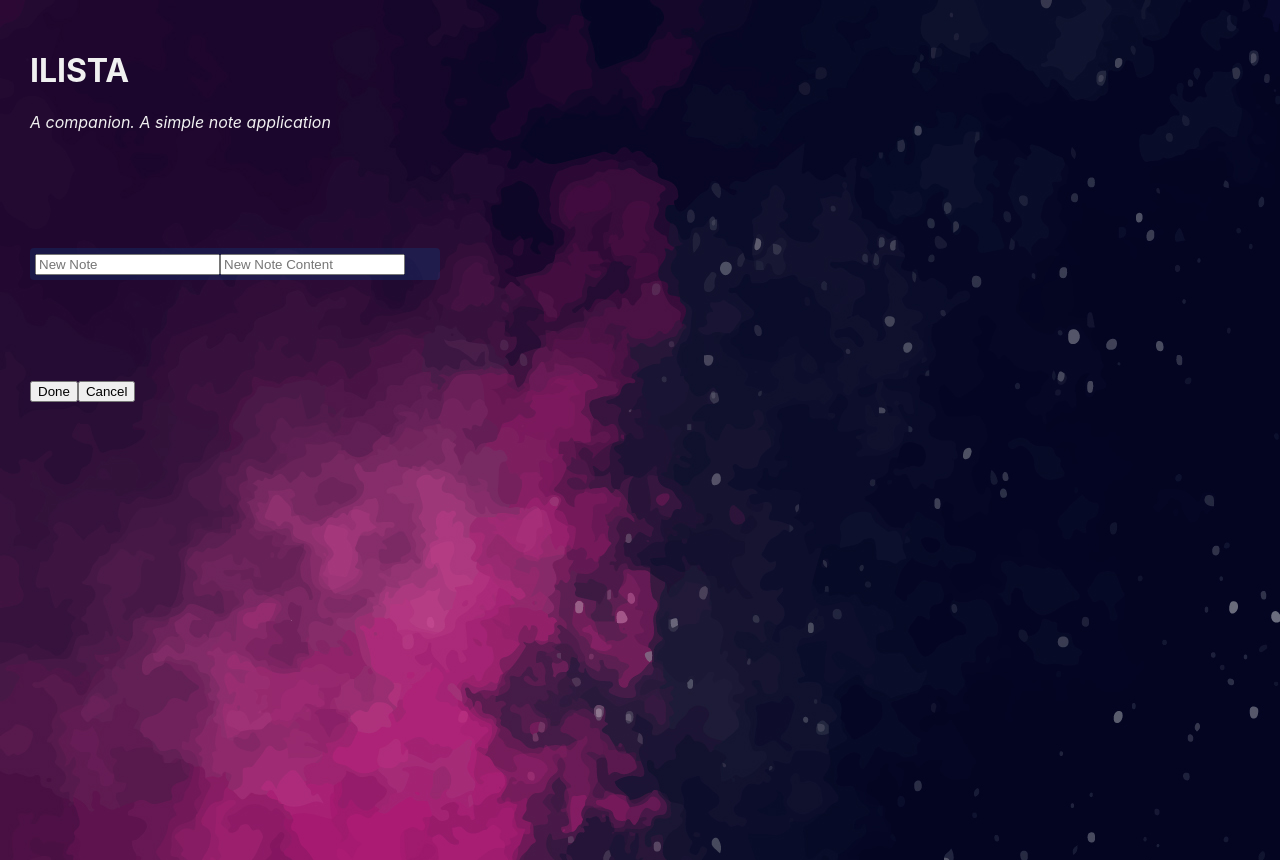
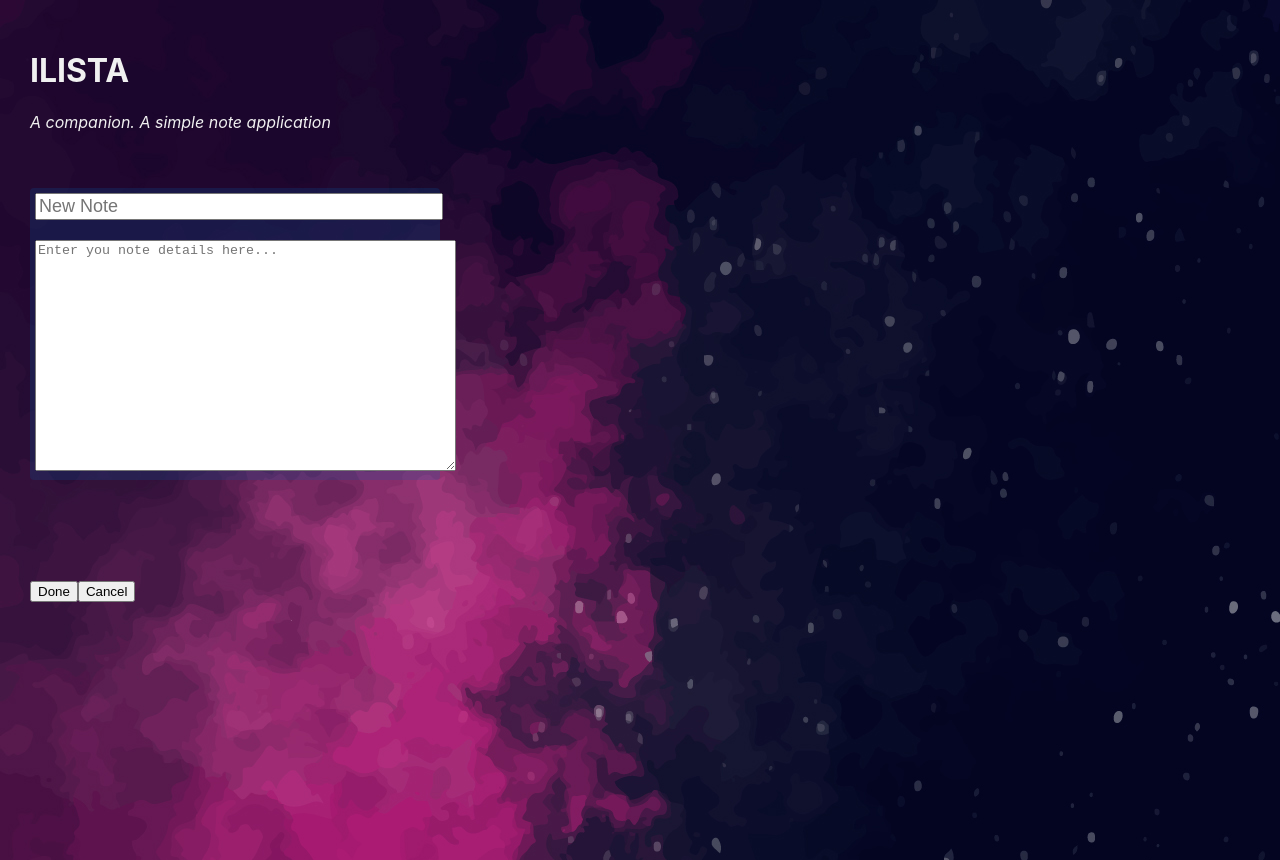
Before and after one commit to otetLopez/ilista, a React (Create React App) app in the folder ilista/: page / in a window 1280 px wide. Both pictures are taken after a click on the button "Add New Note". Built offline with nearby package versions, Linux system fonts and the light colour scheme.

Commit message:
Adding progress in views

```diff
--- a/ilista/src/App.css
+++ b/ilista/src/App.css
@@ -54,6 +54,7 @@ p {
 
 .todo-list {
   background-color: rgba(1, 90, 169,.2);
+  align-items: center;
   border-radius: 4px;
   padding: 5px;
   max-width: 400px;
@@ -62,11 +63,21 @@ p {
 .todo {
   background: #fff;
   box-shadow: 1px 1px 1px rgba(0, 0, 0, 0.15);
-  padding: 3px 10px;
-  font-size: 12px;
+  padding: 10px 10px;
+  /* font-size: 12px; */
   margin-bottom: 6px;
-  border-radius: 3px;
+  /* border-radius: 3px; */
   display: flex;
   align-items: center;
-  justify-content: space-between;
+  /* justify-content: space-between; */
 }
+
+.title_in {
+  width: 100%;
+  font-size: large;
+  /* border-radius: 10px; */
+}
+
+.content_in {
+  width: 100%;
+}
--- a/ilista/src/App.js
+++ b/ilista/src/App.js
@@ -20,41 +20,6 @@ function Todo({ todo, index, completeTodo, removeTodo }) {
   );
 }
 
-function TodoForm({ addTodo }) {
-  const [title_in, setTitle] = React.useState("");
-  const [content_in, setContent] = React.useState("");
-
-  // handle Submit doesn't work when there is one or more input
-  const handleSubmit = e => {
-    console.log("Note Submitted");
-    e.preventDefault();
-    if (!title_in) return;
-    addTodo(title_in, content_in);
-    setTitle("");
-  };
-
-  return (
-    <form onSubmit={handleSubmit}>
-      <input
-        type="text"
-        className="input"
-        placeholder="New Note"
-        id="title_in"
-        value={title_in}
-        onChange={e => setTitle(e.target.value)}
-      />
-       <input
-        type="text"
-        className="input"
-        placeholder="New Note Content"
-        id="content_in"
-        value={content_in}
-        onChange={e => setContent(e.target.value)}
-      />
-    </form>
-  );
-}
-
 function NoteDetail() {
     console.log("NoteDetail")
     const where = document.getElementById("root");
@@ -71,11 +36,6 @@ function App() {
     setTodos(newTodos);
   };
 
-  const addTodo = text => {
-    const newTodos = [...todos, { text }];
-    setTodos(newTodos);
-  };
-
   const removeTodo = index => {
     const newTodos = [...todos];
     newTodos.splice(index, 1);
@@ -86,11 +46,21 @@ function App() {
     <div className="app">
       <h1>ILISTA</h1>
       <p><i>A companion.  A simple note application</i></p>
-      <br/>      <br/>      <br/>      <br/>      <br/>
+      <br/><br/><br/><br/><br/>
       <div className="todo-list">
         <p>Note list to be displayed here...</p>
+        {todos.map((todo, index) => (
+            <Todo
+            key={index}
+            index={index}
+            todo={todo}
+            content={todo}
+            completeTodo={completeTodo}
+            removeTodo={removeTodo}
+            />
+        ))}
       </div>
-      <br/>      <br/>      <br/>      <br/>      <br/>
+      <br/><br/><br/><br/><br/>
       <div>
         <button onClick={NoteDetail}> Add New Note</button>
       </div>
--- a/ilista/src/PageAddNote.js
+++ b/ilista/src/PageAddNote.js
@@ -36,18 +36,20 @@ function TodoForm({ addTodo }) {
         <form onSubmit={handleSubmit}>
         <input
             type="text"
-            className="input"
+            className="title_in"
             placeholder="New Note"
             id="title_in"
             value={title_in}
             onChange={e => setTitle(e.target.value)}
         />
-        <input
-            type="text"
-            className="input"
-            placeholder="New Note Content"
+        <br/><br/>
+        <textarea
+            name="content_in"
             id="content_in"
+            placeholder="Enter you note details here..."
             value={content_in}
+            rows="15"
+            cols="50"
             onChange={e => setContent(e.target.value)}
         />
         </form>
@@ -89,7 +91,7 @@ function AddNotePage() {
         <div className="app">
             <h1>ILISTA</h1>
             <p><i>A companion.  A simple note application</i></p>
-            <br/><br/><br/><br/><br/>
+            <br/><br/>
             <div className="todo-list">
             {todos.map((todo, index) => (
                 <Todo
```
Also changed, not shown: 1 other file (tests, documents, lock files or other folders).
